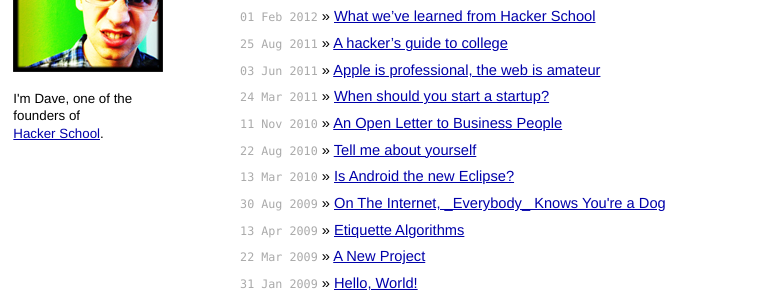
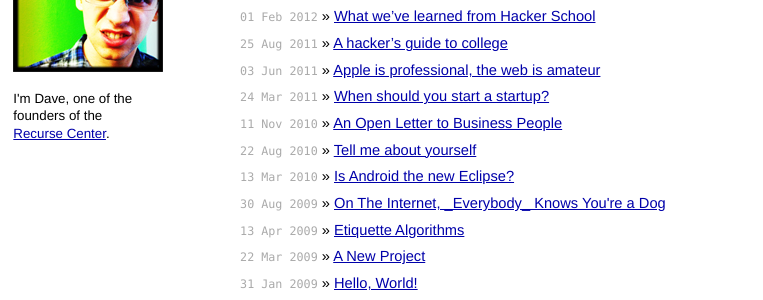
Before and after one commit to davidbalbert/davidbalbert.github.io, a Jekyll site: the page built from index.html, in a window 1280 px wide. Shown: the part 127-427 px from the top of the page, without its empty margins (0-763 px from the left). Built offline with Jekyll 4.4.1, drawn with Linux system fonts in a browser that asks for light colours; Markdown is read by kramdown in place of the engine named in the settings.

Commit message:
Update default template from HS to RC
#brands

```diff
--- a/_layouts/default.html
+++ b/_layouts/default.html
@@ -32,7 +32,7 @@
   <h1 id="site-title">Dave is here!</h1>
   <img alt="Dave" src="/images/dave.jpg" />
 
-  <p>I'm Dave, one of the founders of <a href="http://www.hackerschool.com/">Hacker&nbsp;School</a>.</p>
+  <p>I'm Dave, one of the founders of the <a href="http://www.recurse.com/">Recurse&nbsp;Center</a>.</p>
 
 </div>
 
```
